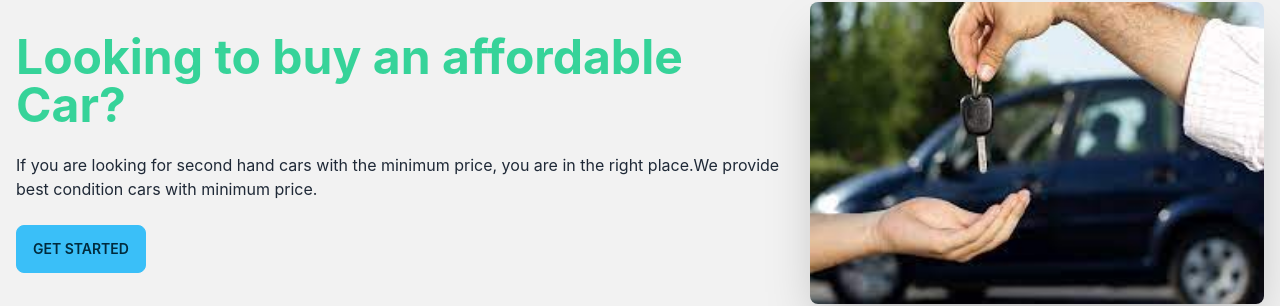
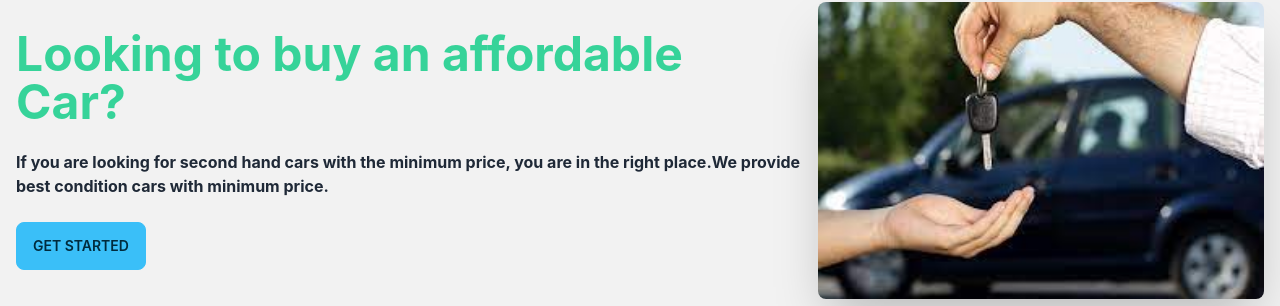
Before and after one commit to sadab275/Reselling-Cars-client-side, a React (Create React App) app: page / in a window 1280 px wide. Shown: the part 78-384 px from the top of the page. Built offline with nearby package versions, Linux system fonts and the light colour scheme; no server answers.

Commit message:
font edited

```diff
--- a/src/Pages/Home/Banner/Banner.js
+++ b/src/Pages/Home/Banner/Banner.js
@@ -8,7 +8,7 @@ const Banner = () => {
                 <img src={banner} className="w-1/2 rounded-lg shadow-2xl" alt='' />
                 <div>
                     <h1 className="text-5xl text-success font-bold">Looking to buy an affordable Car?</h1>
-                    <p className="text-text-lime-900 py-6">If you are looking for second hand cars with the minimum price, you are in the right place.We provide best condition cars with minimum price. </p>
+                    <p className="text-text-lime-900 py-6 w-70 font-bold ">If you are looking for second hand cars with the minimum price, you are in the right place.We provide best condition cars with minimum price. </p>
                     <button className="btn btn-info">Get Started</button>
                 </div>
             </div>
```
